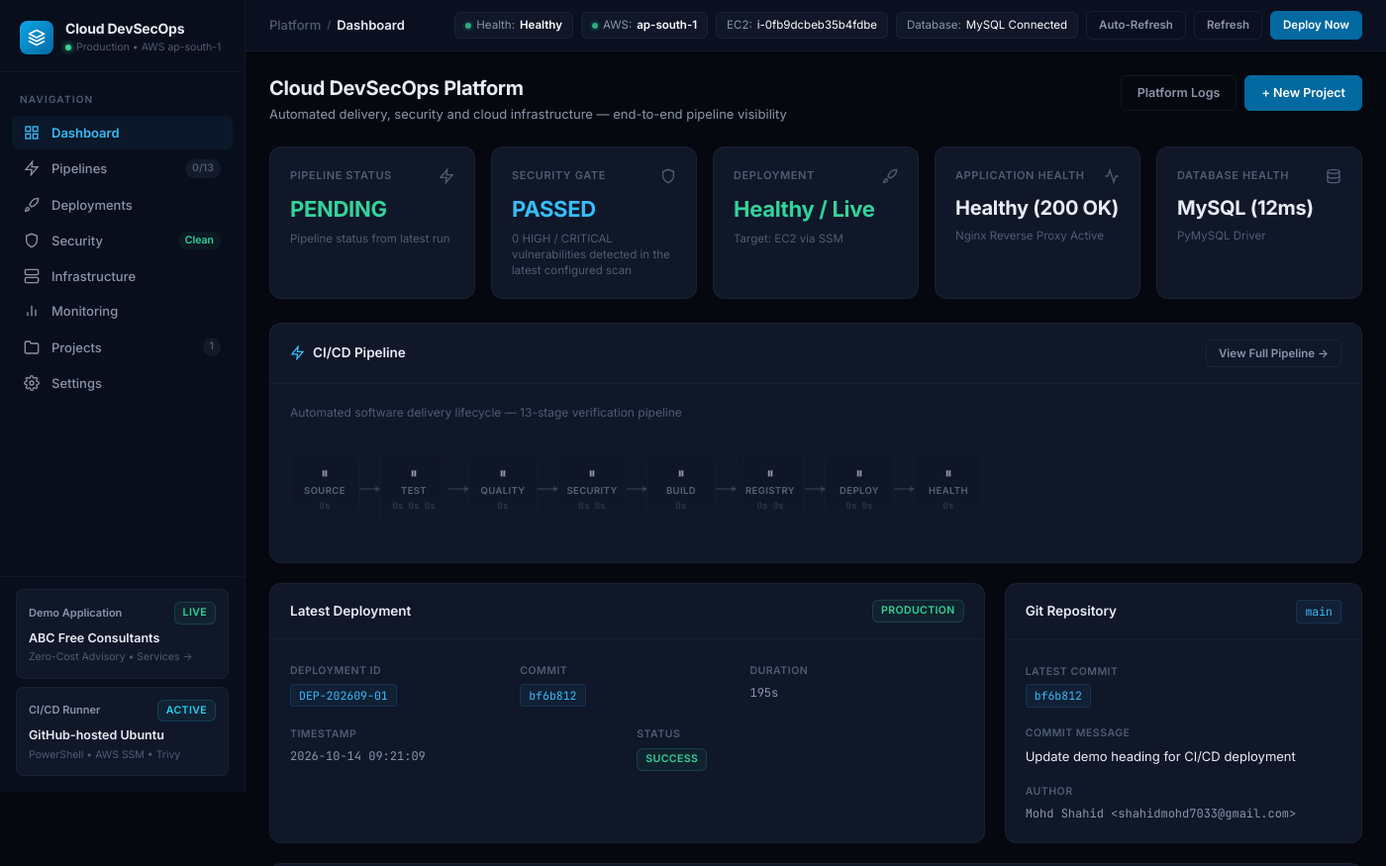
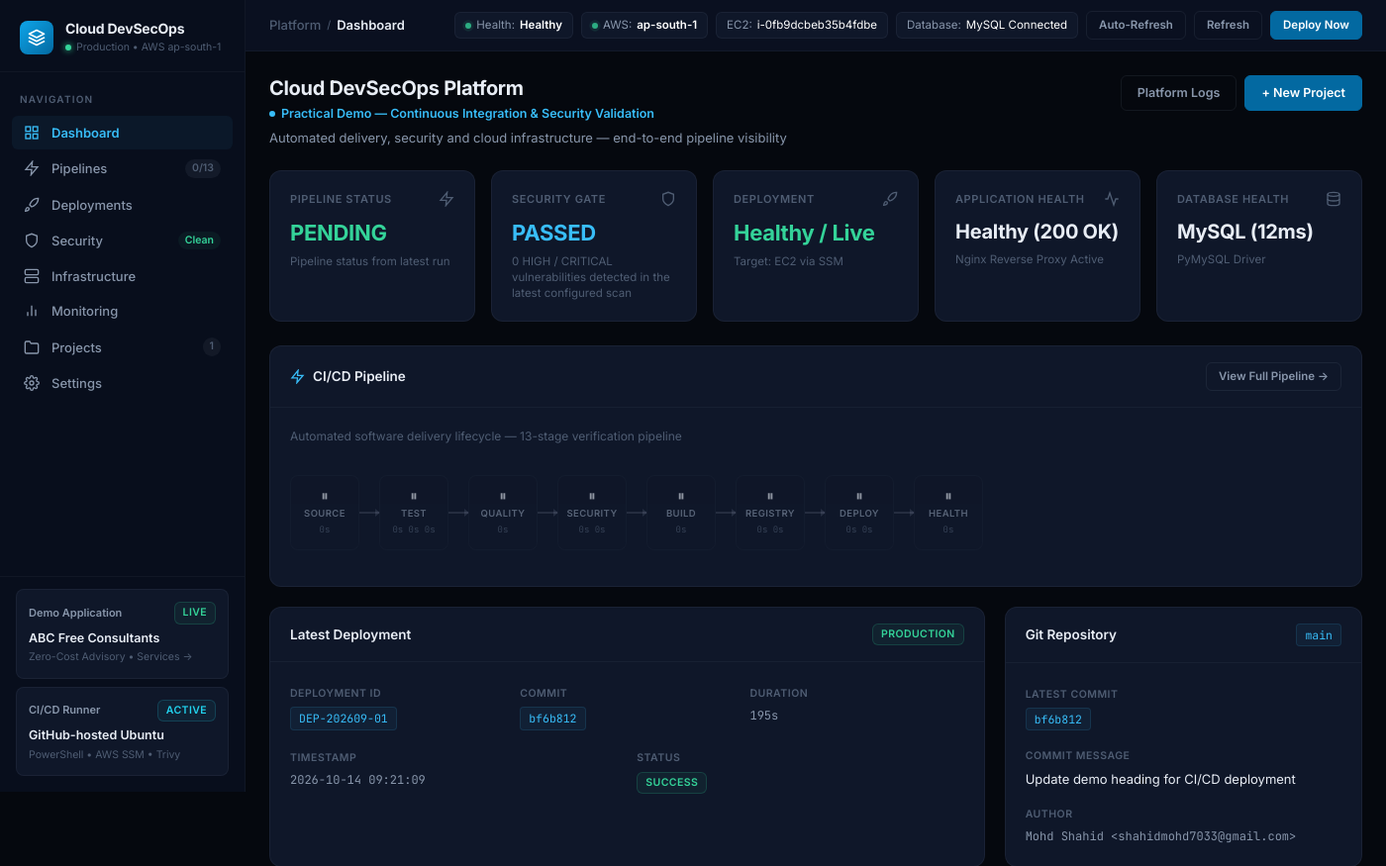
Before and after one commit to mohdshahid7033/cloud-devsecops-platform, a Flask app: page / in a window 1400 px wide. Shown: the top 875 px of the page at 99% size. Run offline with Flask 3, Linux system fonts and the light colour scheme; data that the repository does not hold is empty.

Commit message:
demo: add practical dashboard demonstration label

```diff
--- a/app/templates/index.html
+++ b/app/templates/index.html
@@ -180,6 +180,10 @@
           <div class="view-header">
             <div class="view-header-title">
               <h2>Cloud DevSecOps Platform</h2>
+              <p class="demo-badge-subtitle" style="display: inline-flex; align-items: center; gap: 6px; font-size: 12.5px; font-weight: 600; color: var(--color-brand-light, #38bdf8); margin-top: 4px; margin-bottom: 2px;">
+                <span style="display: inline-block; width: 6px; height: 6px; border-radius: 50%; background: var(--color-brand-light, #38bdf8);"></span>
+                Practical Demo — Continuous Integration &amp; Security Validation
+              </p>
               <p>Automated delivery, security and cloud infrastructure — end-to-end pipeline visibility</p>
             </div>
             <div class="view-header-actions">
```
